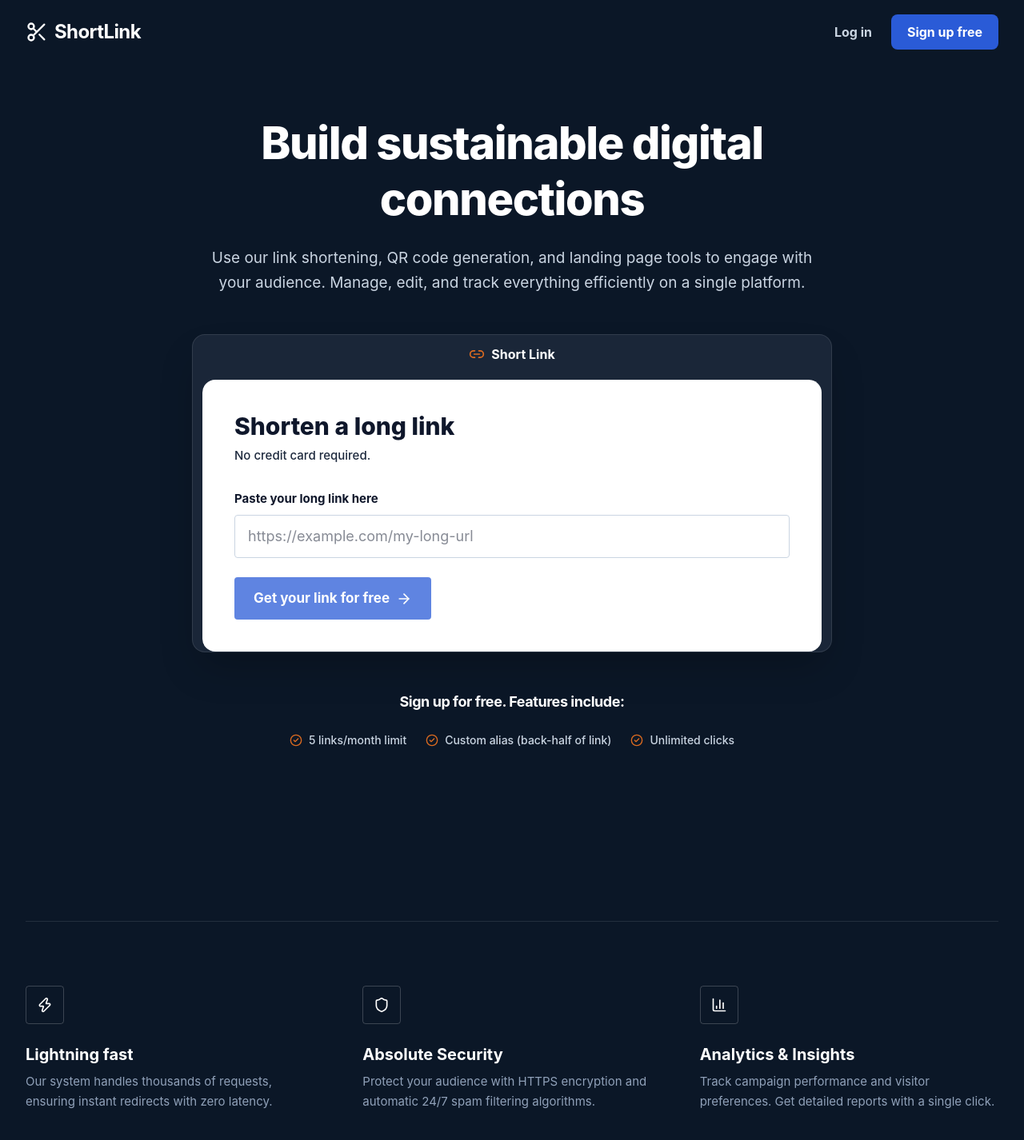
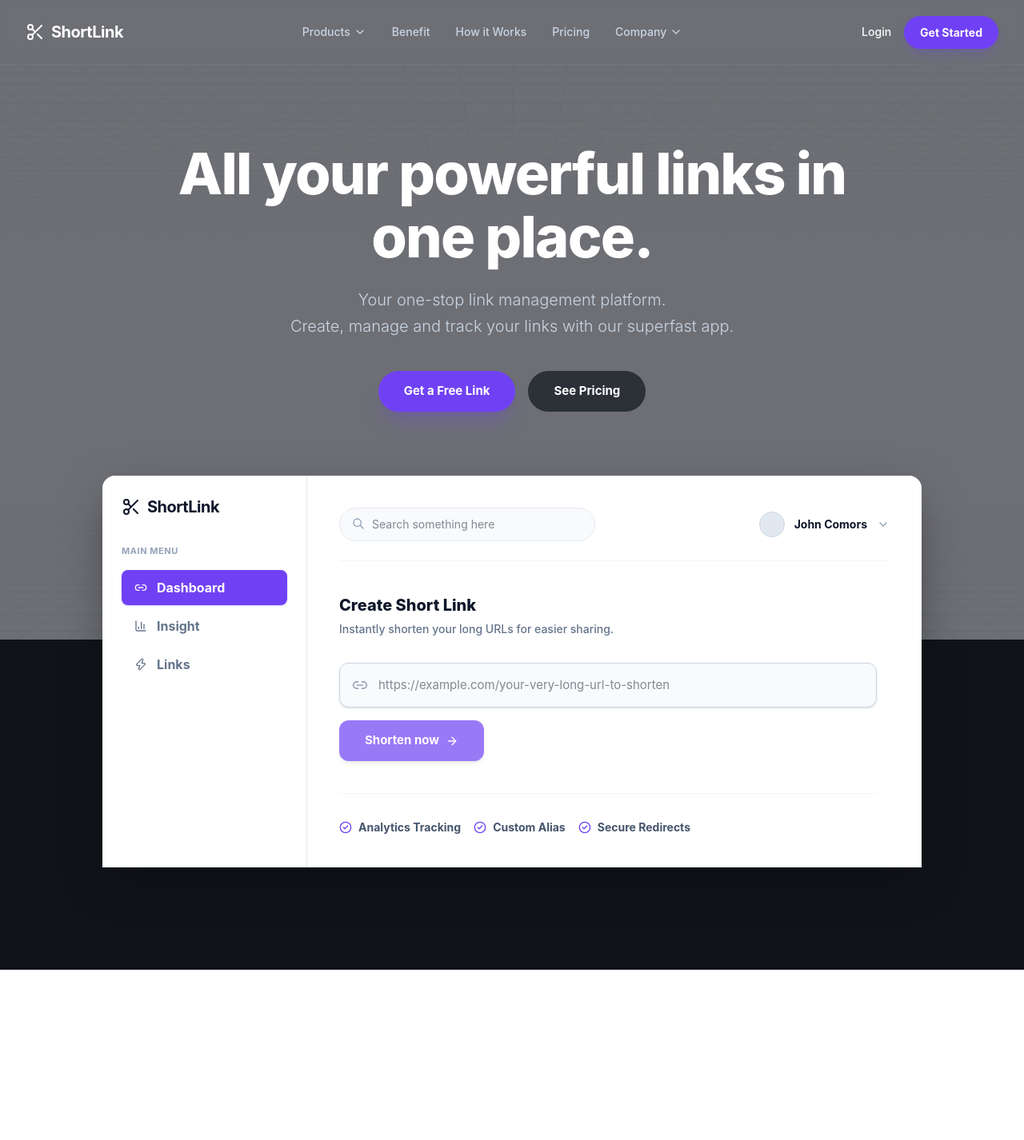
Before and after one commit to duypham-dev/url-shortener-project, a React (Vite) app in the folder frontend/: page / in a window 1280 px wide. Shown: the top 1426 px of the page at 80% size. After the commit the page ends 1213 px from the top, so only its background shows below. Built offline with nearby package versions, Linux system fonts and the light colour scheme; no server answers.

Commit message:
feat: add background image and update Home page layout with responsive design improvements

```diff
--- a/frontend/src/pages/Home.tsx
+++ b/frontend/src/pages/Home.tsx
@@ -1,6 +1,6 @@
 import React, { useState } from "react";
-import { Link } from "react-router-dom";
-import { Link2, ArrowRight, CheckCircle2, Copy, Check, Shield, Zap, BarChart3, Scissors } from "lucide-react";
+import { Link, useNavigate } from "react-router-dom";
+import { Scissors, Menu, X, ArrowRight, Check, Copy, Zap, Shield, BarChart3, ChevronDown, Link2, CheckCircle2 } from "lucide-react";
 import { createShortenUrl } from "../api/link.api";
 
 const Home: React.FC = () => {
@@ -8,6 +8,8 @@ const Home: React.FC = () => {
   const [shortenedUrl, setShortenedUrl] = useState<string>("");
   const [isLoading, setIsLoading] = useState<boolean>(false);
   const [isCopied, setIsCopied] = useState<boolean>(false);
+  const [mobileMenuOpen, setMobileMenuOpen] = useState(false);
+  const navigate = useNavigate();
 
   const handleSubmit = async (e: React.SyntheticEvent) => {
     e.preventDefault();
@@ -20,7 +22,7 @@ const Home: React.FC = () => {
       const data = await createShortenUrl(url);
       setShortenedUrl(data.shortUrl);
     } catch (error) {
-      console.error("Lỗi khi rút gọn link: ", error);
+      console.error("Link shortening error: ", error);
     } finally {
       setIsLoading(false);
     }
@@ -33,150 +35,205 @@ const Home: React.FC = () => {
       setIsCopied(true);
       setTimeout(() => setIsCopied(false), 2000);
     } catch (err) {
-      console.error("Lỗi khi copy: ", err);
+      console.error("Copy error: ", err);
     }
   };
 
   return (
-    <div className="min-h-screen bg-[#0b1727] text-white font-sans selection:bg-[#2a5bd7]/30">
+    <div className="min-h-screen bg-[#10141a] text-white font-sans  8]/30">
+      <div
+        className="absolute inset-0 z-0 bg-cover bg-center bg-no-repeat opacity-40 mix-blend-screen pointer-events-none"
+        style={{ backgroundImage: "url('/background.jpg')" }}
+      ></div>
+
       {/* Navbar */}
-      <nav className="bg-[#0b1727] sticky top-0 z-50">
+      <nav className="relative z-50 border-b border-white/5 bg-transparent backdrop-blur-sm">
         <div className="max-w-7xl mx-auto px-4 sm:px-6 lg:px-8">
           <div className="flex justify-between items-center h-20">
             <div className="flex items-center gap-2">
-              <Scissors className="h-7 w-7 text-white" />
-              <span className="text-2xl font-bold tracking-tight text-white">
+              <Scissors className="h-6 w-6 text-white" />
+              <span className="text-xl font-bold tracking-tight text-white">
                 ShortLink
               </span>
             </div>
-            <div className="hidden md:flex items-center gap-6">
-              <Link to="/login" className="text-slate-300 hover:text-white font-bold transition-colors">
-                Log in
+
+            <div className="hidden md:flex items-center gap-8">
+              <div className="flex items-center gap-1 cursor-pointer hover:text-white text-slate-300 transition-colors">
+                <span className="text-sm font-medium">Products</span>
+                <ChevronDown className="w-4 h-4" />
+              </div>
+              <Link to="#benefit" className="text-sm font-medium text-slate-300 hover:text-white transition-colors">
+                Benefit
               </Link>
-              <Link to="/register" className="bg-[#2a5bd7] text-white px-5 py-2.5 rounded-lg font-bold hover:bg-[#1f48b1] transition-colors">
-                Sign up free
+              <Link to="#how-it-works" className="text-sm font-medium text-slate-300 hover:text-white transition-colors">
+                How it Works
+              </Link>
+              <Link to="/pricing" className="text-sm font-medium text-slate-300 hover:text-white transition-colors">
+                Pricing
+              </Link>
+              <div className="flex items-center gap-1 cursor-pointer hover:text-white text-slate-300 transition-colors">
+                <span className="text-sm font-medium">Company</span>
+                <ChevronDown className="w-4 h-4" />
+              </div>
+            </div>
+
+            <div className="hidden md:flex items-center gap-4">
+              <Link to="/login" className="text-sm font-medium text-white hover:text-slate-200 transition-colors">
+                Login
+              </Link>
+              <Link to="/register" className="bg-[#7041f4] text-white px-5 py-2.5 rounded-full text-[14px] font-bold hover:bg-[#5b32cc] transition-all transform hover:scale-105 shadow-lg shadow-[#7041f4]/20">
+                Get Started
               </Link>
             </div>
+
+            {/* Mobile menu button */}
+            <div className="md:hidden flex items-center">
+              <button onClick={() => setMobileMenuOpen(!mobileMenuOpen)} className="text-white hover:text-slate-300">
+                {mobileMenuOpen ? <X className="h-6 w-6" /> : <Menu className="h-6 w-6" />}
+              </button>
             </div>
+          </div>
+
+          {/* Mobile Menu Dropdown */}
+          {mobileMenuOpen && (
+            <div className="md:hidden absolute top-20 left-0 w-full bg-[#10141a] border-b border-white/5 py-4 px-4 flex flex-col gap-4 z-50">
+              <Link to="#products" className="text-base font-medium text-slate-300">Products</Link>
+              <Link to="#benefit" className="text-base font-medium text-slate-300">Benefit</Link>
+              <Link to="/pricing" className="text-base font-medium text-slate-300">Pricing</Link>
+              <Link to="/login" className="text-base font-medium text-white">Login</Link>
+              <Link to="/register" className="bg-[#7041f4] text-white text-center py-3 rounded-xl font-bold">Get Started</Link>
+            </div>
+          )}
         </div>
       </nav>
 
       {/* Hero Section */}
-      <main>
-        <div className="max-w-7xl mx-auto px-4 sm:px-6 lg:px-8 pt-16 pb-24 text-center">
-          <h1 className="mx-auto max-w-4xl text-5xl md:text-[56px] font-extrabold tracking-tight text-white mb-6 leading-tight">
-            Build sustainable digital connections
+      <main className="relative z-10 pt-20 pb-16 lg:pt-24 lg:pb-32 overflow-hidden">
+        <div className="max-w-7xl mx-auto px-4 sm:px-6 lg:px-8 text-center relative">
+
+          <h1 className="mx-auto max-w-4xl text-5xl md:text-6xl lg:text-[72px] font-extrabold tracking-tight text-white mb-6 leading-[1.1]">
+            All your powerful links in one place.
           </h1>
-          <p className="mx-auto max-w-3xl text-lg md:text-[19px] text-slate-300 mb-12 leading-relaxed">
-            Use our link shortening, QR code generation, and landing page tools to engage with your audience.
-            Manage, edit, and track everything efficiently on a single platform.
+          <p className="mx-auto max-w-2xl text-lg md:text-xl text-slate-300 mb-10 leading-relaxed font-light">
+            Your one-stop link management platform.<br className="hidden md:block"/>
+            Create, manage and track your links with our superfast app.
           </p>
 
-          {/* URL Shortener Box */}
-          <div className="mt-6 w-full max-w-[800px] mx-auto">
-            <div className="bg-[#1a2638] border border-white/10 rounded-2xl p-2 pb-0 md:p-3 md:pb-0 shadow-2xl relative pt-12 md:pt-14">
-
-              {/* Fake Tabs (Top Center) */}
-              <div className="flex justify-center gap-1">
-                  <button className="flex items-center justify-center gap-2 absolute top-0 text-white px-5 py-3 font-bold">
-                    <Link2 className="w-5 h-5 text-[#dd6b20]" />
-                    <span>Short Link</span>
+          <div className="flex flex-col sm:flex-row items-center justify-center gap-4 mb-20 animate-fade-in-up">
+            <button onClick={() => {
+                const el = document.getElementById("shorten-box");
+                el?.scrollIntoView({ behavior: 'smooth' });
+              }}
+              className="w-full sm:w-auto bg-[#7041f4] text-white px-8 py-3.5 rounded-full text-[15px] font-bold hover:bg-[#5b32cc] transition-all transform hover:scale-105 shadow-xl shadow-[#7041f4]/20">
+              Get a Free Link
             </button>
+            <Link to="/pricing" className="w-full sm:w-auto bg-[#2C3138] text-white hover:bg-[#3B4048] px-8 py-3.5 rounded-full text-[15px] font-bold transition-all">
+              See Pricing
+            </Link>
           </div>
 
-              {/* Inner White Form Card */}
-              <div className="bg-white rounded-xl md:rounded-2xl rounded-tl-none p-6 md:p-10 text-left relative z-0">
-                <h2 className="text-3xl font-extrabold text-slate-900 mb-2">Shorten a long link</h2>
-                <p className="text-slate-800 text-[15px] font-medium mb-8">No credit card required.</p>
+          <div className="relative max-w-5xl mx-auto" id="shorten-box">
+            {/* Dashboard / Shorten UI Mockup */}
+            <div className="bg-white rounded-t-2xl shadow-[0_20px_60px_-15px_rgba(0,0,0,0.5)] overflow-hidden flex flex-col md:flex-row text-left">
 
+              {/* Sidebar Mockup */}
+              <div className="hidden md:flex flex-col w-64 border-r border-[#E5E7EB] bg-white p-6">
+                <div className="flex items-center gap-2 mb-8 text-[#0F172A]">
+                  <Scissors className="h-6 w-6 text-[#0F172A]" />
+                  <span className="text-[20px] font-bold tracking-tight">ShortLink</span>
+                </div>
+                <div className="text-[11px] font-bold text-[#94A3B8] uppercase tracking-wider mb-4">Main Menu</div>
+                <div className="space-y-1">
+                  <div className="bg-[#7041f4] text-white px-4 py-2.5 rounded-lg font-bold shadow-sm shadow-[#7041f4]/20 flex items-center gap-3">
+                    <Link2 className="w-4 h-4" /> Dashboard
+                  </div>
+                  <div className="text-[#64748B] hover:bg-slate-50 hover:text-[#0F172A] px-4 py-2.5 rounded-lg font-bold transition-colors flex items-center gap-3 cursor-pointer">
+                    <BarChart3 className="w-4 h-4" /> Insight
+                  </div>
+                  <div className="text-[#64748B] hover:bg-slate-50 hover:text-[#0F172A] px-4 py-2.5 rounded-lg font-bold transition-colors flex items-center gap-3 cursor-pointer">
+                    <Zap className="w-4 h-4" /> Links
+                  </div>
+                </div>
+              </div>
+
+              {/* Main Area */}
+              <div className="flex-1 bg-white p-6 md:p-10 relative">
+                {/* Header Mock */}
+                <div className="hidden md:flex justify-between items-center mb-10 pb-6 border-b border-slate-100">
+                  <div className="relative w-80">
+                    <input type="text" placeholder="Search something here" className="w-full bg-[#F8FAFC] border border-[#E2E8F0] text-slate-900 text-sm rounded-full pl-10 pr-4 py-2.5 focus:outline-none" disabled />
+                    <svg className="w-4 h-4 text-slate-400 absolute left-4 top-3" fill="none" stroke="currentColor" viewBox="0 0 24 24"><path strokeLinecap="round" strokeLinejoin="round" strokeWidth="2" d="M21 21l-6-6m2-5a7 7 0 11-14 0 7 7 0 0114 0z"></path></svg>
+                  </div>
+                  <div className="flex items-center gap-3">
+                    <div className="h-8 w-8 rounded-full bg-slate-200 border border-slate-300"></div>
+                    <span className="text-sm font-bold text-[#0F172A]">John Comors</span>
+                    <ChevronDown className="w-4 h-4 text-slate-400" />
+                  </div>
+                </div>
+
+                <div className="max-w-2xl">
+                  <div className="mb-8">
+                    <h2 className="text-[20px] font-extrabold text-[#0F172A] mb-1">Create Short Link</h2>
+                    <p className="text-[#64748B] text-[14px] font-medium">Instantly shorten your long URLs for easier sharing.</p>
+                  </div>
                   <form onSubmit={handleSubmit} className="space-y-4">
-                  <div>
-                    <label className="block text-[15px] font-bold text-slate-900 mb-2 font-display">Paste your long link here</label>
+                    <div className="relative">
+                      <div className="absolute inset-y-0 left-0 pl-4 flex items-center pointer-events-none">
+                        <Link2 className="h-5 w-5 text-slate-400" />
+                      </div>
                       <input
                         type="url"
                         value={url}
                         onChange={(e) => setUrl(e.target.value)}
-                      placeholder="https://example.com/my-long-url"
+                        placeholder="https://example.com/your-very-long-url-to-shorten"
                         required
-                      className="w-full px-4 py-3 text-lg bg-white border border-slate-300 text-slate-900 rounded focus:outline-none focus:border-[#2a5bd7] focus:ring-1 focus:ring-[#2a5bd7] transition-all"
+                        className="w-full px-4 py-4 pl-12 text-[15px] bg-slate-50 border border-[#CBD5E1] text-[#0F172A] rounded-xl focus:outline-none focus:border-[#7041f4] focus:ring-1 focus:ring-[#7041f4] transition-all shadow-sm"
                       />
                     </div>
 
-                  <div className="pt-2">
                     <button
                       type="submit"
                       disabled={isLoading || !url.trim()}
-                      className="inline-flex items-center justify-center gap-2 bg-[#2a5bd7] hover:bg-[#1f48b1] text-white text-[17px] font-bold py-3.5 px-6 rounded transition-colors disabled:opacity-75 disabled:cursor-not-allowed"
+                      className="w-full sm:w-auto inline-flex items-center justify-center gap-2 bg-[#7041f4] hover:bg-[#5b32cc] text-white text-[15px] font-bold py-3.5 px-8 rounded-xl transition-all shadow-md disabled:opacity-70 disabled:cursor-not-allowed"
                     >
                       {isLoading ? (
-                        <span className="w-5 h-5 border-2 border-white border-t-transparent rounded-full animate-spin"></span>
+                        <span className="w-5 h-5 border-2 border-white/30 border-t-white rounded-full animate-spin"></span>
                       ) : (
-                        <>Get your link for free <ArrowRight className="w-5 h-5" /></>
+                        <>Shorten now <ArrowRight className="w-4 h-4" /></>
                       )}
                     </button>
-                  </div>
                   </form>
 
                   {shortenedUrl && (
-                  <div className="mt-8 p-5 bg-slate-50 border border-slate-200 rounded-lg flex flex-col sm:flex-row items-center justify-between gap-4 animate-in fade-in slide-in-from-bottom-4 duration-500">
+                    <div className="mt-8 p-5 bg-[#F0FDF4] border border-[#BBF7D0] rounded-xl flex flex-col sm:flex-row items-center justify-between gap-4">
                       <div className="flex-1 truncate w-full text-left">
-                      <p className="text-xs text-slate-500 font-bold uppercase tracking-wider mb-1">Your link</p>
-                      <a href={shortenedUrl} target="_blank" rel="noreferrer" className="text-lg font-bold text-[#2a5bd7] hover:text-[#1f48b1] truncate block">
+                        <p className="text-xs text-[#166534] font-bold uppercase tracking-wider mb-1">Success! Your short link</p>
+                        <a href={shortenedUrl} target="_blank" rel="noreferrer" className="text-lg font-bold text-[#15803D] hover:text-[#166534] truncate block">
                           {shortenedUrl}
                         </a>
                       </div>
                       <button
                         onClick={handleCopy}
-                      className="w-full sm:w-auto flex items-center justify-center gap-2 bg-white border border-slate-300 text-slate-900 hover:bg-slate-50 px-6 py-2.5 rounded font-bold transition-all"
+                        className="w-full sm:w-auto flex items-center justify-center gap-2 bg-white border border-[#BBF7D0] text-[#15803D] hover:bg-[#F0FDF4] px-6 py-2.5 rounded-lg font-bold transition-all shadow-sm"
                       >
-                      {isCopied ? <><Check className="w-4 h-4 text-green-600" /> Copied</> : <><Copy className="w-4 h-4" /> Copy</>}
+                        {isCopied ? <><Check className="w-4 h-4" /> Copied</> : <><Copy className="w-4 h-4" /> Copy</>}
                       </button>
                     </div>
                   )}
+
+                  {/* Sub Features */}
+                  <div className="mt-10 pt-8 border-t border-slate-100 flex flex-wrap gap-4 text-sm">
+                    <span className="flex items-center gap-2 text-slate-600 font-bold"><CheckCircle2 className="w-4 h-4 text-[#7041f4]" /> Analytics Tracking</span>
+                    <span className="flex items-center gap-2 text-slate-600 font-bold"><CheckCircle2 className="w-4 h-4 text-[#7041f4]" /> Custom Alias</span>
+                    <span className="flex items-center gap-2 text-slate-600 font-bold"><CheckCircle2 className="w-4 h-4 text-[#7041f4]" /> Secure Redirects</span>
                   </div>
                 </div>
-
-            {/* Sub Features */}
-            <div className="mt-12 flex flex-col items-center justify-center gap-4 text-sm font-medium">
-              <span className="text-white text-lg font-bold tracking-tight">Sign up for free. Features include:</span>
-              <ul className="flex flex-wrap justify-center gap-4 md:gap-6 text-slate-300 mt-2">
-                <li className="flex items-center gap-2"><CheckCircle2 className="w-4 h-4 text-[#dd6b20]" /> 5 links/month limit</li>
-                <li className="flex items-center gap-2"><CheckCircle2 className="w-4 h-4 text-[#dd6b20]" /> Custom alias (back-half of link)</li>
-                <li className="flex items-center gap-2"><CheckCircle2 className="w-4 h-4 text-[#dd6b20]" /> Unlimited clicks</li>
-              </ul>
-            </div>
-          </div>
-        </div>
-
-        {/* Features Info Section (Clean, flat blocks matching theme tone) */}
-        <div className="bg-[#0b1727] py-20 mt-10">
-          <div className="max-w-7xl mx-auto px-4 sm:px-6 lg:px-8">
-            <div className="grid grid-cols-1 md:grid-cols-3 gap-12 border-t border-white/10 pt-20">
-              <div className="text-left group">
-                <div className="w-12 h-12 rounded flex items-center justify-center text-white mb-6 border border-white/20 group-hover:border-white/50 transition-colors">
-                  <Zap className="w-5 h-5" />
-                </div>
-                <h3 className="text-xl font-bold text-white mb-2">Lightning fast</h3>
-                <p className="text-slate-400 leading-relaxed text-[15px]">Our system handles thousands of requests, ensuring instant redirects with zero latency.</p>
-              </div>
-              <div className="text-left group">
-                <div className="w-12 h-12 rounded flex items-center justify-center text-white mb-6 border border-white/20 group-hover:border-white/50 transition-colors">
-                  <Shield className="w-5 h-5" />
-                </div>
-                <h3 className="text-xl font-bold text-white mb-2">Absolute Security</h3>
-                <p className="text-slate-400 leading-relaxed text-[15px]">Protect your audience with HTTPS encryption and automatic 24/7 spam filtering algorithms.</p>
-              </div>
-              <div className="text-left group">
-                <div className="w-12 h-12 rounded flex items-center justify-center text-white mb-6 border border-white/20 group-hover:border-white/50 transition-colors">
-                  <BarChart3 className="w-5 h-5" />
-                </div>
-                <h3 className="text-xl font-bold text-white mb-2">Analytics & Insights</h3>
-                <p className="text-slate-400 leading-relaxed text-[15px]">Track campaign performance and visitor preferences. Get detailed reports with a single click.</p>
               </div>
             </div>
           </div>
         </div>
       </main>
+
     </div>
   );
 };
--- /dev/null
+++ b/package.json
@@ -0,0 +1,5 @@
+{
+  "dependencies": {
+    "framer-motion": "^12.38.0"
+  }
+}
```
Also changed, not shown: frontend/public/background.jpg (added), 1 other file (tests, documents, lock files or other folders). Lines whose indentation alone changed are shown as unchanged.
